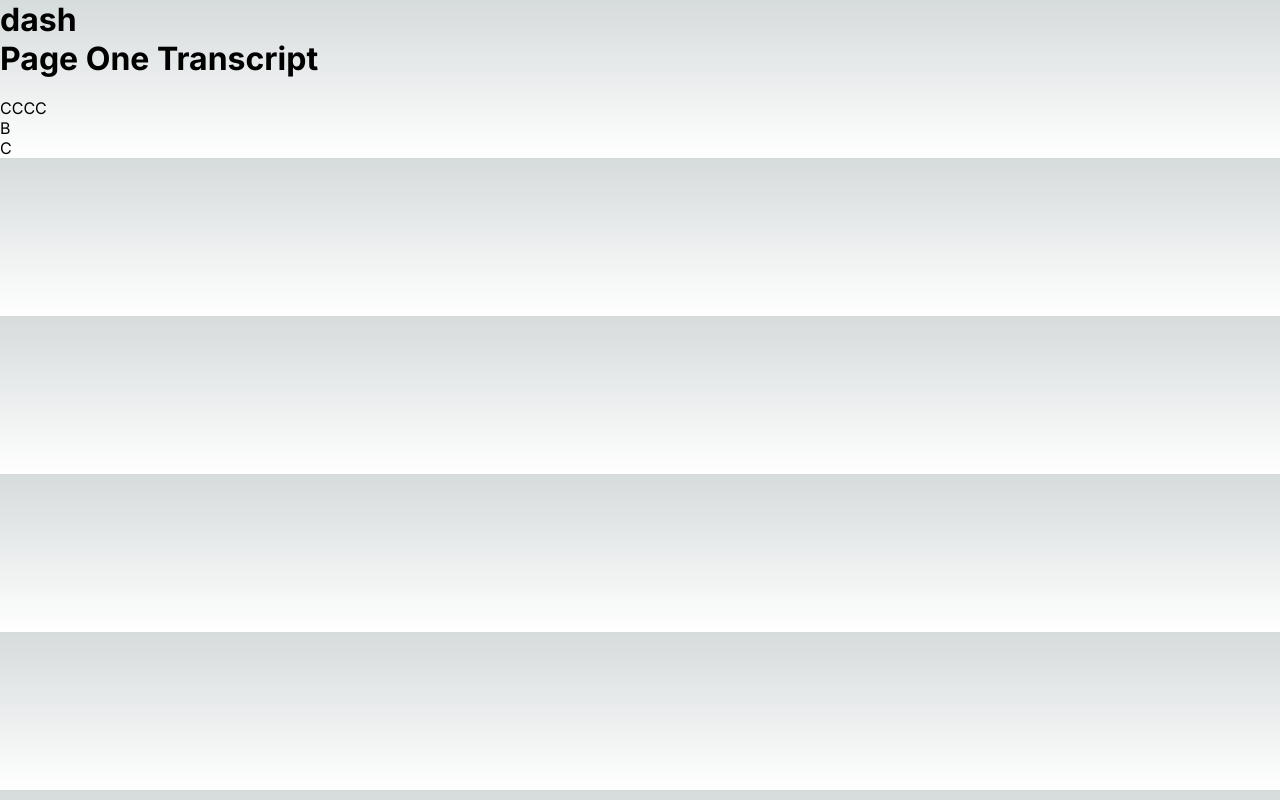
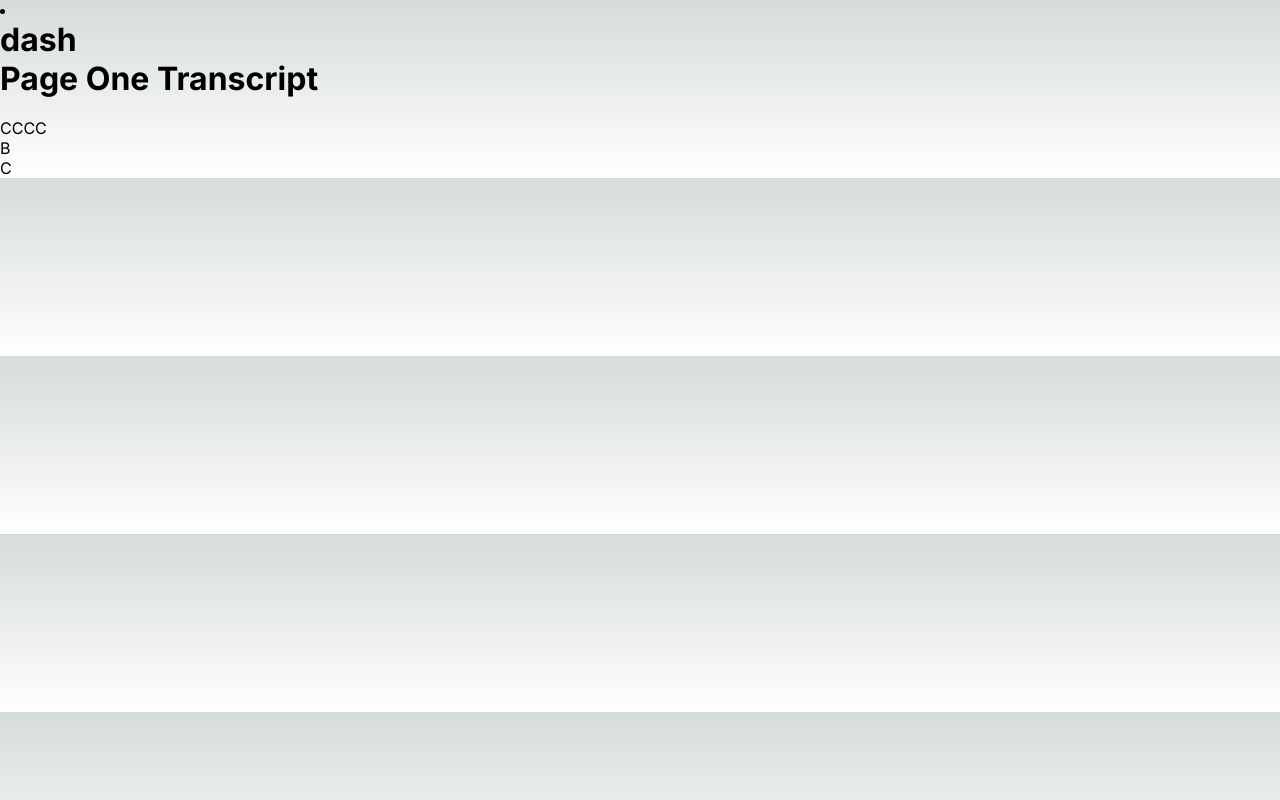
Before and after one commit to christine-iyer/next-jz, a Next.js app: page /pageone in a window 1280 px wide. Built offline with nearby package versions, Linux system fonts and the light colour scheme.

Commit message:
adding navigation. also did a bunch of online css.

```diff
--- a/app/(dashboard)/layout.tsx
+++ b/app/(dashboard)/layout.tsx
@@ -1,6 +1,16 @@
+import Link from "next/link";
+const links = [{href:'/', label: 'Home'},
+     {href:'/pageone', label: 'Page One'},
+     {href:'/pagetwo', label: 'Page Two'}
+]
 const DashboardLayout = ({ children }) => {
      return (
           <div>
+               <header>
+                    <nav>
+                         <li></li>
+                    </nav>
+               </header>
                <h1>dash</h1>
                <div> {children}</div>
                </div>
```
